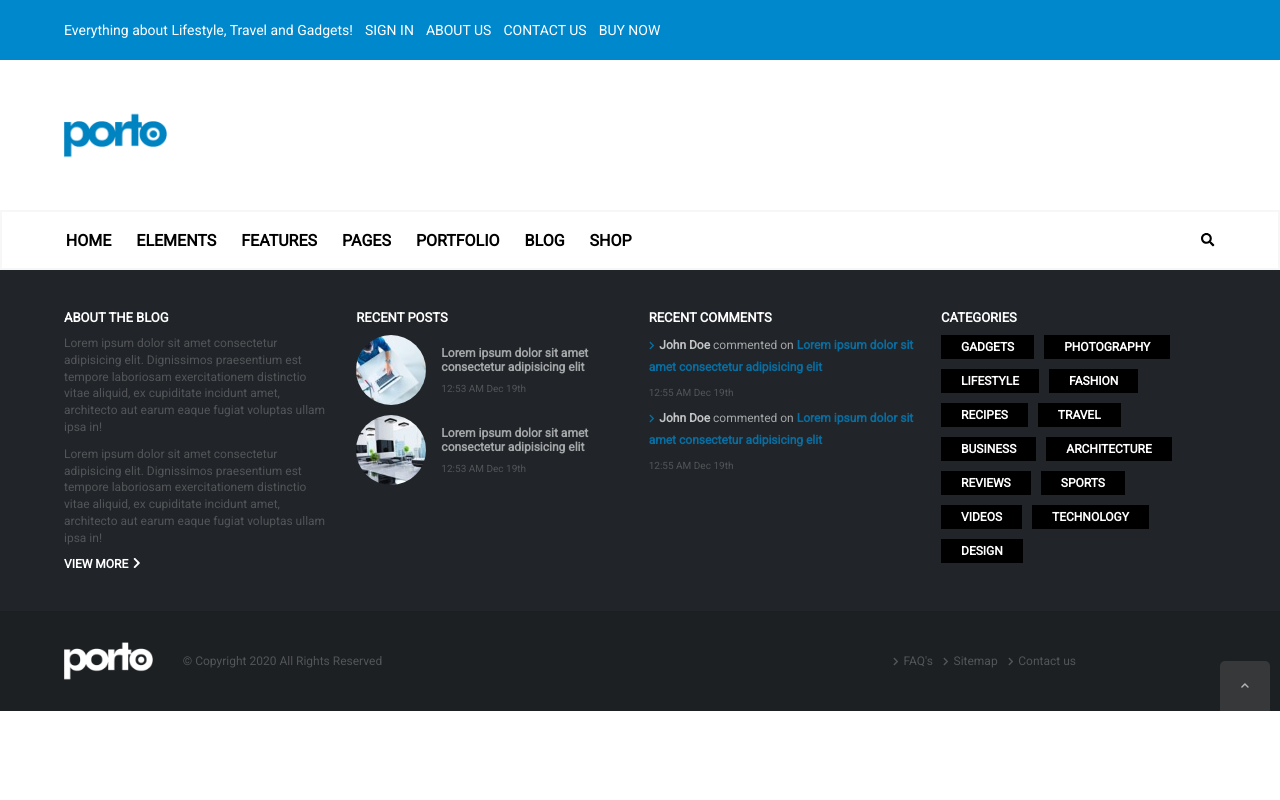
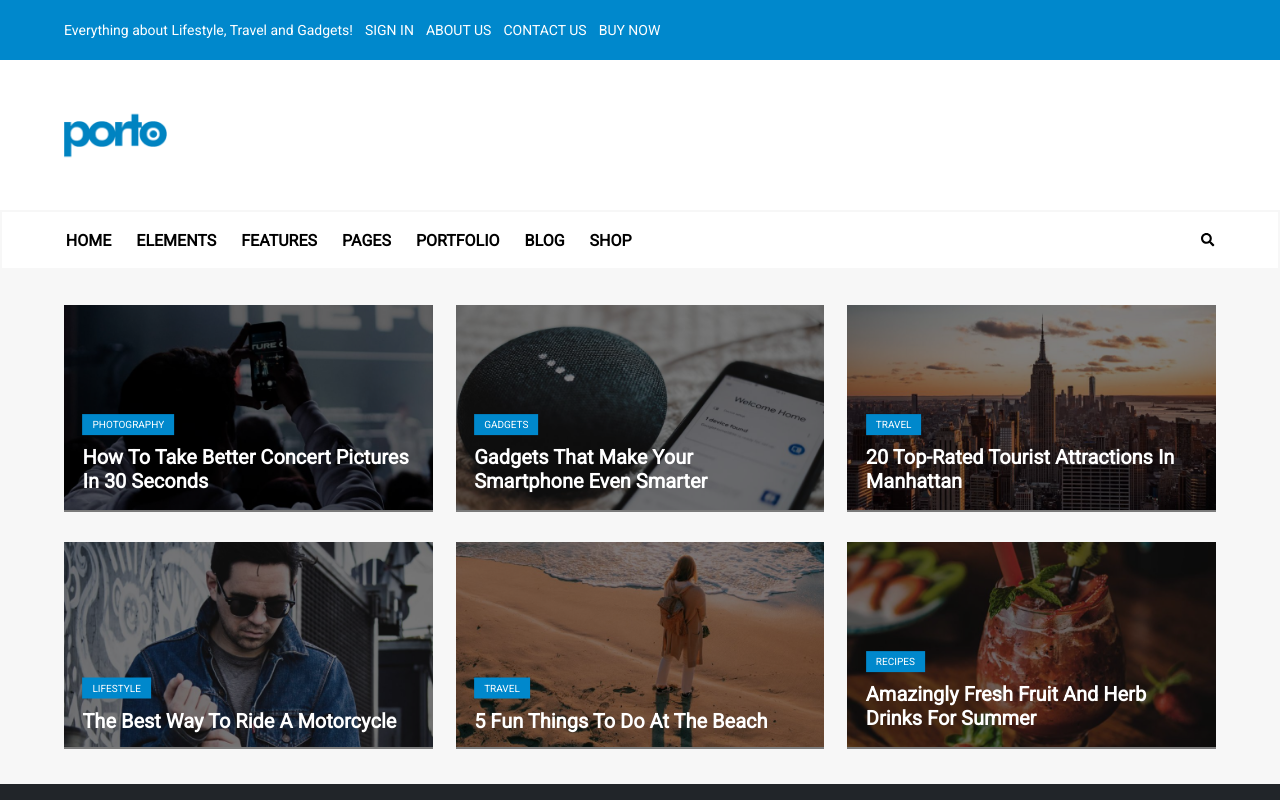
Before and after one commit to Micaela87/proj-html-vuejs, a Vue app in the folder blog/: page / in a window 1280 px wide. Shown: the top 800 px of the page. Built offline with nearby package versions, Linux system fonts and the light colour scheme.

Commit message:
posts section completed, hover needs revising

```diff
--- a/blog/src/App.vue
+++ b/blog/src/App.vue
@@ -8,7 +8,7 @@
 
 <script>
 import Header from './components/Header.vue';
-import Main from './components/Main.vue';
+import Main from './components/Main/Main.vue';
 import Footer from './components/Footer.vue';
 
 export default {
--- a/blog/src/components/Footer.vue
+++ b/blog/src/components/Footer.vue
@@ -57,7 +57,7 @@
 
 <script>
 export default {
-  name: 'Headeer',
+  name: 'Footer',
   props: {
     aboutTheBlog: Array,
     recentPosts: Array,
--- a/blog/src/components/Main.vue
+++ b/blog/src/components/Main/Main.vue
@@ -1,7 +1,8 @@
 <template>
   <div>
-    <section>
+    <section id="posts">
       <!-- 6 components with v-for -->
+      <Posts />
     </section>
     <section>
       <!-- 3 columns -->
@@ -32,12 +33,18 @@
 </template>
 
 <script>
+import Posts from "./Posts.vue"
 export default {
-  name: 'Headeer',
+  name: 'Main',
+  components: {
+    Posts
+  }
 }
 </script>
 
 <!-- Add "scoped" attribute to limit CSS to this component only -->
 <style scoped lang="scss">
-
+  #posts {
+    background-color: #f7f7f7;
+  }
 </style>
--- /dev/null
+++ b/blog/src/components/Main/Posts.vue
@@ -0,0 +1,121 @@
+<template>
+    <div class="container container-flex">
+        <div class="post-card" v-for="(post, i) in posts" :key="i">
+            <img :src="require('@/assets/img/' + post.img)" :alt="post.title">
+            <div class="overlay">
+                <div class="post-content">
+                    <div class="category">{{ post.category }}</div>
+                    <h2>{{ post.title }}</h2>
+                    <p>{{ post.briefDescription }}</p>
+                </div>
+            </div>
+        </div>
+    </div>
+</template>
+
+<script>
+export default {
+  name: 'Posts',
+  data() {
+      return {
+          posts: [
+              {
+                  category: 'photography',
+                  title: 'how to take better concert pictures in 30 seconds',
+                  briefDescription: 'Lorem ipsum dolor sit amet consectetur adipisicing elit. Consequuntur fuga ad nisi molestiae unde deleniti minima neque excepturi officia optio, quas qui, commodi, odio aspernatur corrupti incidunt a explicabo officiis!',
+                  img: 'blog-46.jpg'
+              },
+              {
+                  category: 'gadgets',
+                  title: 'gadgets that make your smartphone even smarter',
+                  briefDescription: 'Lorem ipsum dolor sit amet consectetur adipisicing elit. Consequuntur fuga ad nisi molestiae unde deleniti minima neque excepturi officia optio, quas qui, commodi, odio aspernatur corrupti incidunt a explicabo officiis!',
+                  img: 'blog-47.jpg'
+              },
+              {
+                  category: 'travel',
+                  title: '20 top-rated tourist attractions in manhattan',
+                  briefDescription: 'Lorem ipsum dolor sit amet consectetur adipisicing elit. Consequuntur fuga ad nisi molestiae unde deleniti minima neque excepturi officia optio, quas qui, commodi, odio aspernatur corrupti incidunt a explicabo officiis!',
+                  img: 'blog-48.jpg'
+              },
+              {
+                  category: 'lifestyle',
+                  title: 'the best way to ride a motorcycle',
+                  briefDescription: 'Lorem ipsum dolor sit amet consectetur adipisicing elit. Consequuntur fuga ad nisi molestiae unde deleniti minima neque excepturi officia optio, quas qui, commodi, odio aspernatur corrupti incidunt a explicabo officiis!',
+                  img: 'blog-49.jpg'
+              },
+              {
+                  category: 'travel',
+                  title: '5 fun things to do at the beach',
+                  briefDescription: 'Lorem ipsum dolor sit amet consectetur adipisicing elit. Consequuntur fuga ad nisi molestiae unde deleniti minima neque excepturi officia optio, quas qui, commodi, odio aspernatur corrupti incidunt a explicabo officiis!',
+                  img: 'blog-50.jpg'
+              },
+              {
+                  category: 'recipes',
+                  title: 'amazingly fresh fruit and herb drinks for summer',
+                  briefDescription: 'Lorem ipsum dolor sit amet consectetur adipisicing elit. Consequuntur fuga ad nisi molestiae unde deleniti minima neque excepturi officia optio, quas qui, commodi, odio aspernatur corrupti incidunt a explicabo officiis!',
+                  img: 'blog-51.jpg'
+              }
+          ]
+      };
+  }
+}
+</script>
+
+<!-- Add "scoped" attribute to limit CSS to this component only -->
+<style scoped lang="scss">
+    .container-flex {
+        flex-wrap: wrap;
+        align-items: center;
+        padding: 2rem 0;
+    }
+    .post-card {
+        width: 32%;
+        position: relative;
+        margin: 1.5rem 0;
+
+        img {
+            width: 100%;
+        }
+
+        .overlay {
+            position: absolute;
+            top: 0;
+            left: 0;
+            width: 100%;
+            height: 100%;
+            background-color: rgba(0, 0, 0, 0.5);
+
+            .post-content {
+                position: absolute;
+                width: 90%;
+                left: 50%;
+                bottom: 0;
+                transform: translate(-50%, -10%);
+
+                .category {
+                    text-transform: uppercase;
+                    color: white;
+                    font-size: 1rem;
+                    background-color: #0088cc;
+                    padding: 0.5rem 1rem;
+                    width: fit-content;
+                }
+
+                h2 {
+                    text-transform: capitalize;
+                    color: white;
+                    font-size: 2rem;
+                    margin: 1rem 0;
+                }
+
+                p {
+                    line-height: 1.4;
+                    color: #888a8d;
+                    font-size: 1.2rem;
+                    font-weight: bold;
+                    display: none;
+                }
+            }
+        }
+    }
+</style>
```
